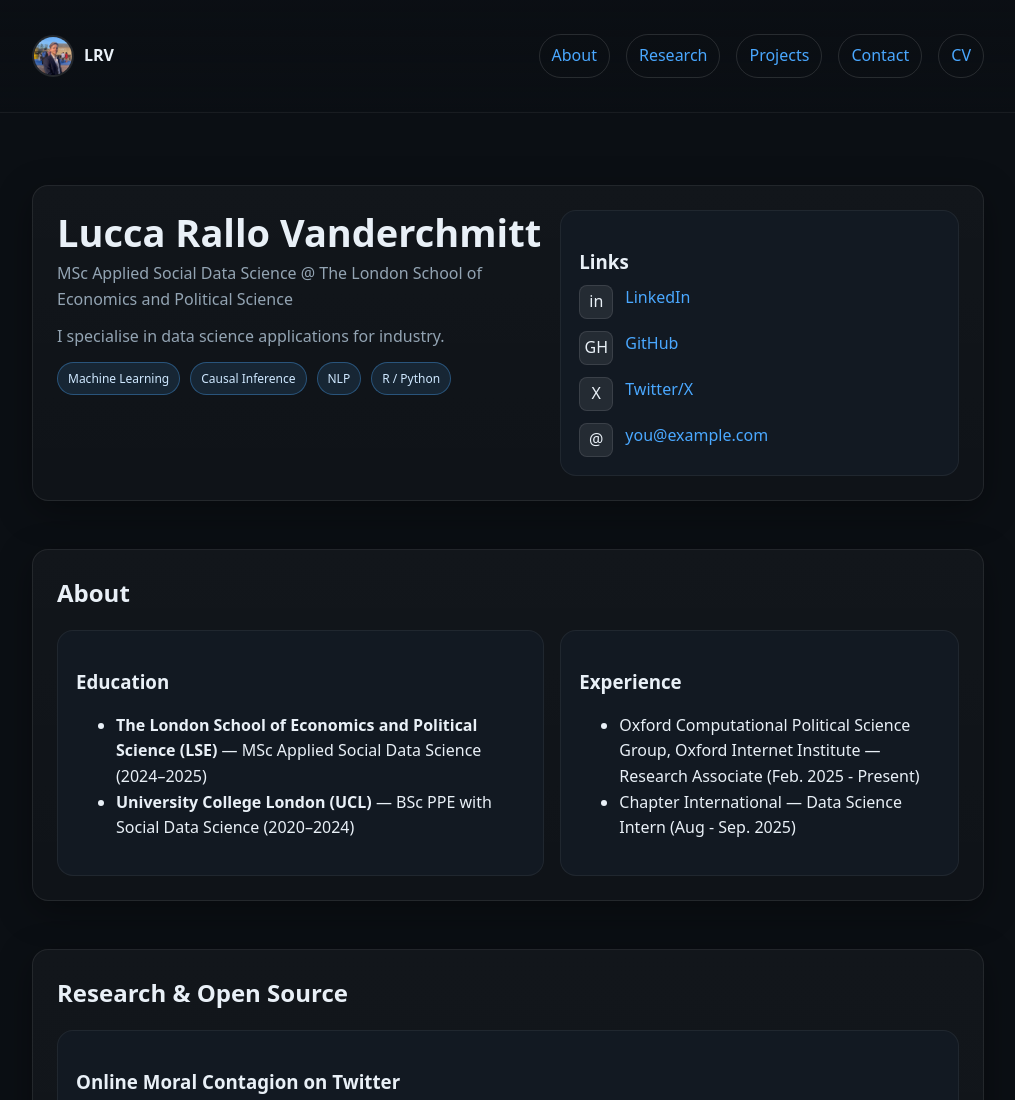
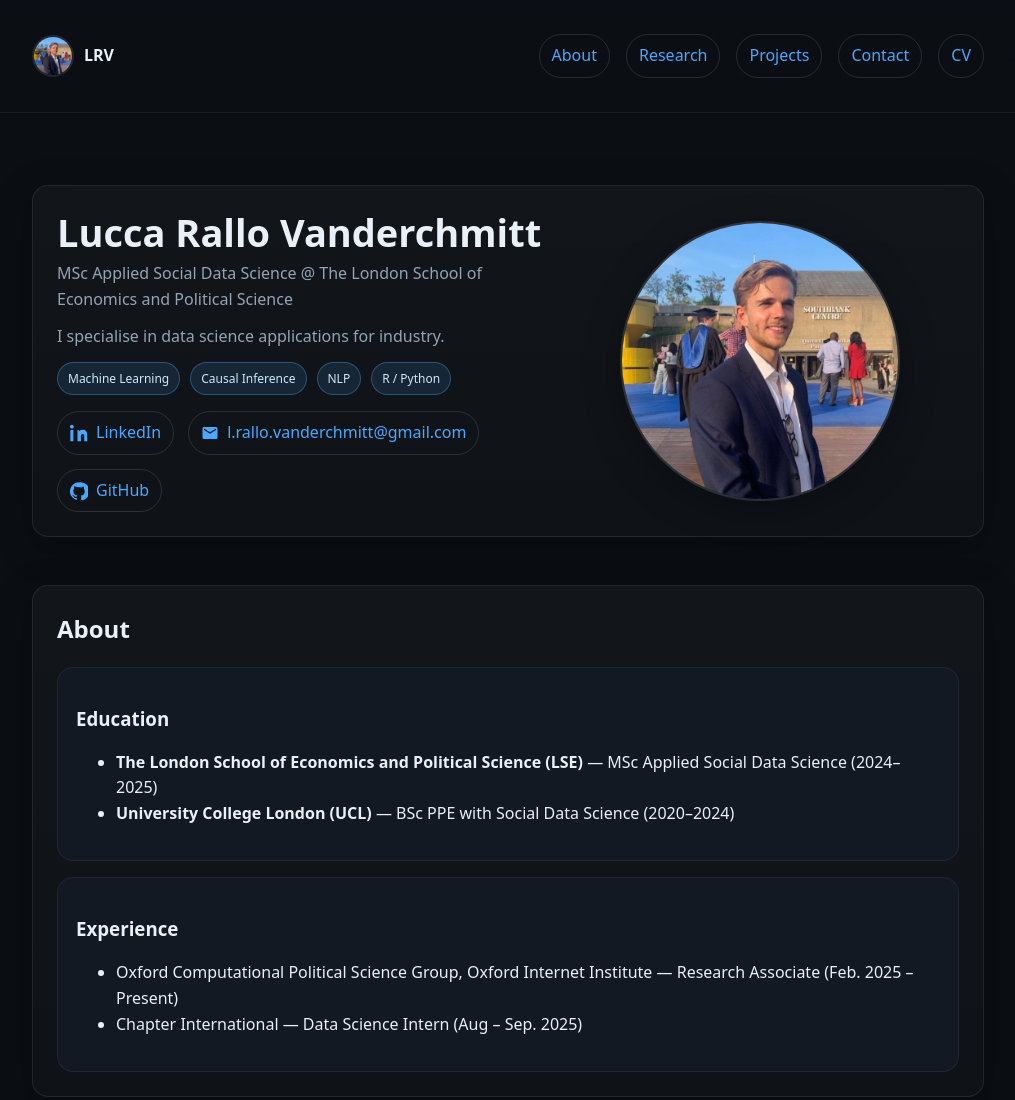
Before and after one commit to luccarallovander/luccarallovander.github.io, a plain HTML site: page index.html in a window 1280 px wide. Shown: the top 1100 px of the page, without its empty margins (132-1147 px from the left). Drawn offline with Linux system fonts and the light colour scheme.

Commit message:
Refactor layout and update avatar/footer details
Updated various CSS styles and HTML elements for improved layout and consistency. Changed avatar alt text and footer name.

```diff
--- a/index.html
+++ b/index.html
@@ -11,8 +11,8 @@
   <link rel="icon" href="favicon.ico" />
   <style>
     :root{
-      --bg: #0b0f14; --card:#121922; --muted:#93a4b3; --text:#e9f0f7; --primary:#4aa8ff; --accent:#7cf; --ring:rgba(74,168,255,.35);
-      --radius: 16px; --shadow: 0 10px 35px rgba(0,0,0,.35);
+      --bg:#0b0f14; --card:#121922; --muted:#93a4b3; --text:#e9f0f7; --primary:#4aa8ff; --accent:#7cf; --ring:rgba(74,168,255,.35);
+      --radius:16px; --shadow:0 10px 35px rgba(0,0,0,.35);
     }
     *{box-sizing:border-box}
     html,body{margin:0;height:100%;scroll-behavior:smooth;background:var(--bg);color:var(--text);font:16px/1.6 system-ui,-apple-system,Segoe UI,Roboto,Ubuntu,"Helvetica Neue",Arial}
@@ -35,19 +35,23 @@
     .grid{display:grid;gap:16px}
     @media (min-width:800px){.grid-2{grid-template-columns:1.1fr .9fr}}
     .card{background:var(--card);border-radius:var(--radius);padding:18px;border:1px solid rgba(255,255,255,.06)}
-    .project{display:grid;gap:10px}
-    .project a.more{justify-self:start}
-    .chips{display:flex;gap:8px;flex-wrap:wrap}
-    .chip{font-size:12px;padding:6px 10px;border-radius:999px;background:rgba(255,255,255,.06);border:1px solid rgba(255,255,255,.08)}
-    .list{display:grid;gap:12px}
-    .list-item{display:flex;gap:12px;align-items:flex-start}
-    .badge{min-width:34px;height:34px;border-radius:8px;background:rgba(255,255,255,.08);display:grid;place-items:center;border:1px solid rgba(255,255,255,.1)}
-    .contact form{display:grid;gap:12px}
-    input,textarea{width:100%;padding:12px 14px;border-radius:12px;border:1px solid rgba(255,255,255,.12);background:#0e141b;color:var(--text);outline:none}
-    input:focus,textarea:focus{border-color:var(--primary);box-shadow:0 0 0 6px var(--ring)}
-    .footer{opacity:.7;text-align:center;margin-top:28px}
+
+    /* NEW: hero layout + big photo + socials row */
+    #hero{align-items:center}
+    .hero-photo{display:grid;place-items:center}
+    .avatar-lg{
+      width:280px;height:280px;object-fit:cover;border-radius:50%;
+      border:2px solid rgba(255,255,255,.12);box-shadow:var(--shadow);
+    }
     .pillbar{display:flex;gap:10px;flex-wrap:wrap;margin-top:8px}
     .pill{background:rgba(74,168,255,.12);border:1px solid rgba(74,168,255,.35);color:#cfe8ff;padding:6px 10px;border-radius:999px;font-size:12px}
+
+    .socials{display:flex;gap:14px;align-items:center;margin-top:16px;flex-wrap:wrap}
+    .iconlink{display:inline-flex;align-items:center;gap:8px;border:1px solid rgba(255,255,255,.12);padding:8px 12px;border-radius:999px}
+    .icon{width:18px;height:18px;display:inline-block}
+
+    /* About stacked instead of side-by-side */
+    .stack{display:grid;gap:16px}
   </style>
 </head>
 <body>
@@ -55,7 +59,7 @@
     <div class="wrapper">
       <nav>
         <div class="brand">
-          <img class="avatar" src="avatar.jpg" alt="Your headshot" />
+          <img class="avatar" src="avatar.jpg" alt="Lucca headshot small" />
           <strong>LRV</strong>
         </div>
         <div class="links">
@@ -70,6 +74,7 @@
   </header>
 
   <main class="wrapper">
+    <!-- HERO: text on left, big photo on right; socials under the text -->
     <section class="grid grid-2" id="hero">
       <div>
         <h1>Lucca Rallo Vanderchmitt</h1>
@@ -81,38 +86,54 @@
           <span class="pill">NLP</span>
           <span class="pill">R / Python</span>
         </div>
+
+        <!-- LINKS with icons (LinkedIn, Email, GitHub) -->
+        <div class="socials">
+          <a class="iconlink" href="https://www.linkedin.com/in/lucca-rallo-vanderchmitt/" target="_blank" rel="noopener">
+            <!-- LinkedIn SVG -->
+            <svg class="icon" viewBox="0 0 24 24" fill="currentColor" aria-hidden="true"><path d="M4.98 3.5C4.98 4.88 3.87 6 2.5 6S0 4.88 0 3.5 1.12 1 2.5 1 4.98 2.12 4.98 3.5zM.5 8h4V23h-4V8zM8 8h3.8v2.05h.05C12.52 8.83 14 7.5 16.7 7.5 22 7.5 23 10.87 23 16v7h-4v-6.2c0-1.48-.03-3.38-2.06-3.38-2.06 0-2.38 1.6-2.38 3.27V23H10V8z"/></svg>
+            LinkedIn
+          </a>
+          <a class="iconlink" href="mailto:l.rallo.vanderchmitt@gmail.com">
+            <!-- Email SVG -->
+            <svg class="icon" viewBox="0 0 24 24" fill="currentColor" aria-hidden="true"><path d="M20 4H4c-1.1 0-2 .9-2 2v12a2 2 0 0 0 2 2h16a2 2 0 0 0 2-2V6a2 2 0 0 0-2-2zm0 4-8 5L4 8V6l8 5 8-5v2z"/></svg>
+            l.rallo.vanderchmitt@gmail.com
+          </a>
+          <a class="iconlink" href="https://github.com/luccarallovander" target="_blank" rel="noopener">
+            <!-- GitHub SVG -->
+            <svg class="icon" viewBox="0 0 24 24" fill="currentColor" aria-hidden="true"><path d="M12 .5a12 12 0 0 0-3.79 23.4c.6.11.82-.26.82-.58v-2c-3.34.73-4.04-1.61-4.04-1.61-.55-1.4-1.34-1.77-1.34-1.77-1.09-.75.08-.74.08-.74 1.2.08 1.84 1.23 1.84 1.23 1.08 1.85 2.83 1.31 3.52 1 .11-.79.42-1.31.76-1.61-2.66-.3-5.46-1.33-5.46-5.93 0-1.31.47-2.38 1.23-3.22-.12-.3-.54-1.51.12-3.14 0 0 1.01-.32 3.3 1.23A11.5 11.5 0 0 1 12 6.84c1.02 0 2.05.14 3.01.4 2.28-1.55 3.29-1.23 3.29-1.23.67 1.63.25 2.84.13 3.14.77.84 1.23 1.91 1.23 3.22 0 4.61-2.81 5.63-5.49 5.93.43.37.81 1.1.81 2.22v3.29c0 .32.21.7.82.58A12 12 0 0 0 12 .5z"/></svg>
+            GitHub
+          </a>
+        </div>
       </div>
-      <div class="card">
-        <h3>Links</h3>
-        <div class="list">
-          <div class="list-item"><span class="badge">in</span> <a href="https://www.linkedin.com/in/lucca-rallo-vanderchmitt/" target="_blank" rel="noopener">LinkedIn</a></div>
-          <div class="list-item"><span class="badge">GH</span> <a href="https://github.com/" target="_blank" rel="noopener">GitHub</a></div>
-          <div class="list-item"><span class="badge">X</span> <a href="https://x.com/" target="_blank" rel="noopener">Twitter/X</a></div>
-          <div class="list-item"><span class="badge">@</span> <a href="mailto:l.rallo.vanderchmitt@gmail.com">you@example.com</a></div>
-        </div>
+
+      <div class="hero-photo">
+        <img class="avatar-lg" src="avatar.jpg" alt="Lucca headshot large" />
       </div>
     </section>
 
+    <!-- ABOUT: stacked (Education above Experience) -->
     <section id="about">
       <h2>About</h2>
-      <div class="grid grid-2">
+      <div class="stack">
         <div class="card">
           <h3>Education</h3>
           <ul>
-            <li><strong>The London School of Economics and Political Science (LSE) </strong> — MSc Applied Social Data Science (2024–2025)</li>
+            <li><strong>The London School of Economics and Political Science (LSE)</strong> — MSc Applied Social Data Science (2024–2025)</li>
             <li><strong>University College London (UCL)</strong> — BSc PPE with Social Data Science (2020–2024)</li>
           </ul>
         </div>
         <div class="card">
           <h3>Experience</h3>
           <ul>
-            <li>Oxford Computational Political Science Group, Oxford Internet Institute — Research Associate (Feb. 2025 - Present)</li>
-            <li>Chapter International — Data Science Intern (Aug - Sep. 2025)</li>
+            <li>Oxford Computational Political Science Group, Oxford Internet Institute — Research Associate (Feb. 2025 – Present)</li>
+            <li>Chapter International — Data Science Intern (Aug – Sep. 2025)</li>
           </ul>
         </div>
       </div>
     </section>
 
+    <!-- RESEARCH (unchanged) -->
     <section id="research">
       <h2>Research & Open Source</h2>
       <div class="grid">
@@ -126,7 +147,7 @@
         </article>
         <article class="project card">
           <h3>GenAI for Sentiment Analysis: Large Text Data</h3>
-          <p>Open-access web app exploring location‑based health inequalities across the UK.</p>
+          <p>Open-access web app exploring location-based health inequalities across the UK.</p>
           <div class="chips">
             <span class="chip">R Shiny</span><span class="chip">Public Health</span>
           </div>
@@ -134,7 +155,7 @@
         </article>
         <article class="project card">
           <h3>Google Maps API: spatial data + Google Reviews</h3>
-          <p>Detect building damage from public Sentinel‑1 imagery with ML.</p>
+          <p>Detect building damage from public Sentinel-1 imagery with ML.</p>
           <div class="chips">
             <span class="chip">Python</span><span class="chip">CV</span><span class="chip">Remote Sensing</span>
           </div>
@@ -143,12 +164,13 @@
       </div>
     </section>
 
+    <!-- PROJECTS (unchanged) -->
     <section id="projects">
       <h2>Selected Projects</h2>
       <div class="grid">
         <article class="project card">
           <h3>Peaky Blinders Network Analysis</h3>
-          <p>Intro network analysis using web‑scraped TV transcripts.</p>
+          <p>Intro network analysis using web-scraped TV transcripts.</p>
           <a class="more btn" href="#" target="_blank" rel="noopener">GitHub</a>
         </article>
         <article class="project card">
@@ -167,7 +189,7 @@
         <textarea name="message" placeholder="Message" rows="6" required></textarea>
         <button class="btn" type="submit">Send</button>
       </form>
-      <p class="footer">Design inspired by HTML5 UP templates. © <span id="year"></span> Your Name</p>
+      <p class="footer">Design inspired by HTML5 UP templates. © <span id="year"></span> Lucca Rallo Vanderchmitt</p>
     </section>
   </main>
 
```
